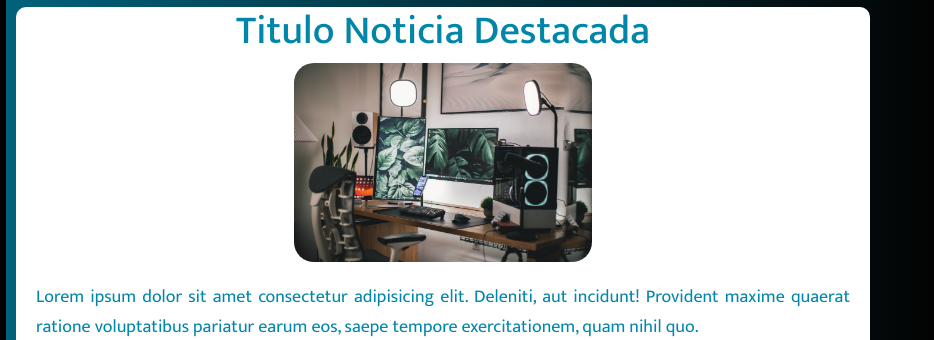
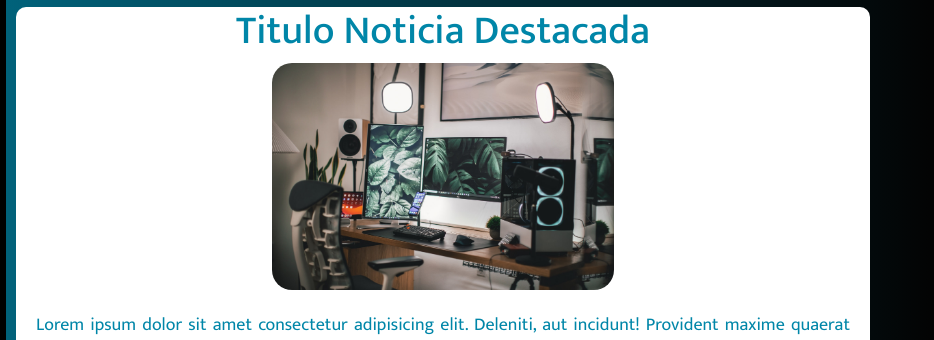
Before and after one commit to cubo1991/multi.jugador, a website: page index.html in a window 1280 px wide. Shown: the part 585-925 px from the top of the page, 346-1280 px from the left. Drawn offline with nearby package versions, Linux system fonts and the light colour scheme.

Commit message:
imagen principal arreglada

```diff
--- a/estilos.css
+++ b/estilos.css
@@ -98,10 +98,15 @@ p {
   border-radius: 20px;
   overflow: auto;
   flex-flow: wrap;
-  max-width: 35%;
-  max-height: 40%;
+  max-width: 40%;
+  max-height: 45%;
   height: auto;
   width: auto; }
+
+  .imagenDestacada:hover {
+    transform: scale(1.05, 1.1);
+    transition: 1s;
+  }
 
 .imagenes {
   display: flex;
```
